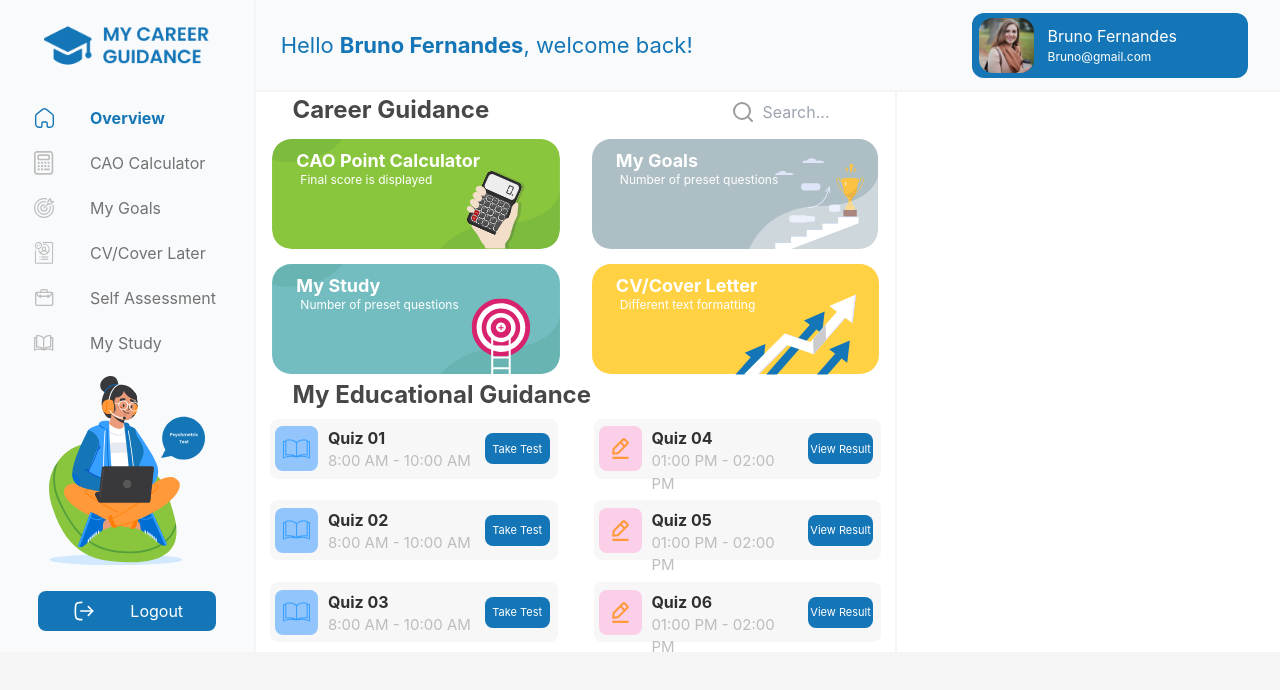
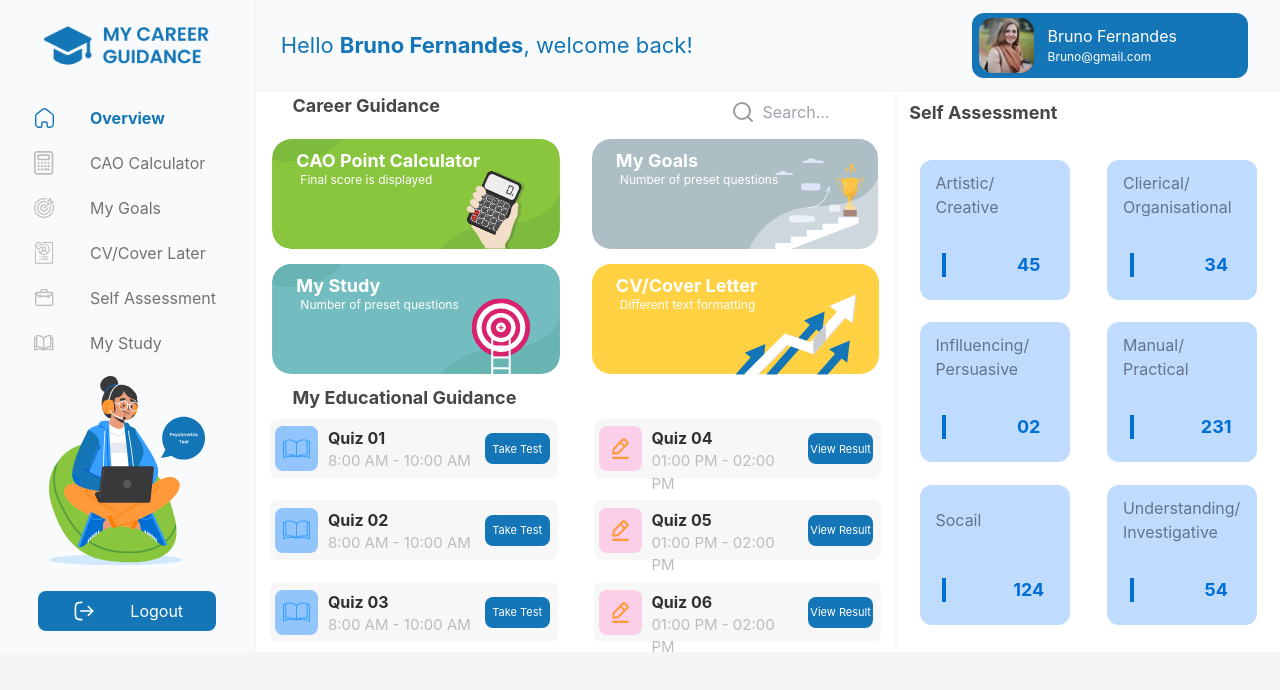
Before and after one commit to Zweidevs2020/career-frontend, a React (Create React App) app: page /dash-board in a window 1280 px wide. Shown: the top 690 px of the page. Built offline with nearby package versions, Linux system fonts and the light colour scheme.

Commit message:
Right: 1. complete design 2. little bit changes in styling

```diff
--- a/src/components/Careerdashboard/CareerDashboard.jsx
+++ b/src/components/Careerdashboard/CareerDashboard.jsx
@@ -2,6 +2,7 @@ import React from 'react'
 import Navbar from './Navbar';
 import Aside from './Aside';
 import Main from './Main';
+import Right from './Right';
 
 const CareerDashboard = () => {
   return (
@@ -15,7 +16,9 @@ const CareerDashboard = () => {
       <div className='career' class='bg-white col-span-5 ' >
         <Main/>
       </div>
-      <div className='rightaside' class='bg-white col-span-3' ></div>
+      <div className='rightaside' class='bg-white col-span-3' >
+        <Right/>
+      </div>
     </div>
   )
 }
--- a/src/components/Careerdashboard/Main/Main.jsx
+++ b/src/components/Careerdashboard/Main/Main.jsx
@@ -12,7 +12,7 @@ const Main = () => {
     <>
     <div class='h-[40px] w-[100%] flex items-center justify-between' >
         <div class='h-[40px] w-[53%] ml-8 ' >
-            <h1 class='text-[24px] text-[#474749] font-bold ml-1' >Career Guidance</h1>
+            <h1 class='text-[18px] text-[#474749] font-bold ml-1' >Career Guidance</h1>
         </div>
         <div class='h-[40px] w-[25%]  mr-2 flex items-center justify-around ' >
             <img src={searchicon} />
@@ -42,8 +42,8 @@ const Main = () => {
         </div>
     </div>
     <div class='h-[30px] w-[100%]  flex items-center justify-start ' >
-    <div class='h-[40px] w-[53%] ml-8 ' >
-            <h1 class='text-[24px] text-[#474749] font-bold ml-1' >My Educational Guidance</h1>
+    <div class='h-[40px] w-[53%] ml-8 flex items-center ' >
+            <h1 class='text-[18px] text-[#474749]  font-bold ml-1' >My Educational Guidance</h1>
         </div>
     </div>
     <div class='h-[237px] w-[100%] flex flex-col flex-wrap items-center justify-around gap-2' >
--- /dev/null
+++ b/src/components/Careerdashboard/Right/Right.jsx
@@ -0,0 +1,100 @@
+import React from 'react'
+
+const Right = () => {
+  return (
+    <>
+    <div class='h-[100%] w-[100%] items-center flex flex-col justify-around' >
+    <div class='h-[30px] w-[98%]  flex items-center' >
+        <p class='text-[#474749]  text-[18px] ml-2 font-bold' >Self Assessment</p>
+    </div>
+    <div class='h-[510px] w-[98%]  flex flex-col flex-wrap items-center justify-evenly' >
+       <div class='h-[140px] w-[40%] bg-blue-200  rounded-xl flex flex-col items-center justify-around'>
+        <div class='h-[50px] w-[90%] flex flex-col items-start justify-center ' >
+            <p class='text-[16px] text-slate-500 ml-2 font-lighter' >Artistic/</p>
+            <p class='text-[16px] text-slate-500 ml-2 font-lighter' >Creative</p>
+        </div>
+        <div class='h-[50px] w-[90%] flex items-center justify-around' >
+            <div class='h-[40px] w-[40%] flex items-center justify-start ' >
+            <div class='h-6 w-1 bg-[#006Ed3] ml-2 '></div>
+            </div>
+            <div class='h-[40px] w-[40%] flex items-center justify-center' >
+                <p class='text-lg text-[32px] font-bold text-[#006ED3]' >45</p>
+            </div>
+        </div>
+        </div>
+       <div class='h-[140px] w-[40%] bg-blue-200   rounded-xl flex flex-col items-center justify-around '>
+       <div class='h-[50px] w-[90%] flex flex-col items-start justify-center ' >
+            <p class='text-[16px] text-slate-500 ml-2 font-lighter' >Inflluencing/</p>
+            <p class='text-[16px] text-slate-500 ml-2 font-lighter' >Persuasive</p>
+        </div>
+        <div class='h-[50px] w-[90%] flex items-center justify-around' >
+        <div class='h-[40px] w-[40%]  flex items-center justify-start ' >
+            <div class='h-6 w-1 bg-[#006Ed3] ml-2 '></div>
+            </div>
+            <div class='h-[40px] w-[40%] flex items-center justify-center' >
+                <p class='text-lg text-[32px] font-bold text-[#006ED3]' >02</p>
+            </div>
+        </div>
+        </div>
+       <div class='h-[140px] w-[40%] bg-blue-200   rounded-xl  flex flex-col items-center justify-around'>
+       <div class='h-[50px] w-[90%] flex flex-col items-start justify-center ' >
+            <p class='text-[16px] text-slate-500 ml-2 font-lighter' >Socail</p>
+        </div>
+        <div class='h-[50px] w-[90%] flex items-center justify-around' >
+        <div class='h-[40px] w-[40%]  flex items-center justify-start ' >
+            <div class='h-6 w-1 bg-[#006Ed3] ml-2 '></div>
+            </div>
+            <div class='h-[40px] w-[40%] flex items-center justify-center' >
+                <p class='text-lg text-[32px] font-bold text-[#006ED3]' >124</p>
+            </div>
+        </div>
+        </div>
+       <div class='h-[140px] w-[40%] bg-blue-200   rounded-xl  flex flex-col items-center justify-around'>
+       <div class='h-[50px] w-[90%] flex flex-col items-start justify-center ' >
+            <p class='text-[16px] text-slate-500 ml-2 font-lighter' >Clierical/</p>
+            <p class='text-[16px] text-slate-500 ml-2 font-lighter' >Organisational</p>
+        </div>
+        <div class='h-[50px] w-[90%] flex items-center justify-around' >
+        <div class='h-[40px] w-[40%] flex items-center justify-start ' >
+            <div class='h-6 w-1 bg-[#006Ed3] ml-2 '></div>
+            </div>
+            <div class='h-[40px] w-[40%] flex items-center justify-center' >
+                <p class='text-lg text-[32px] font-bold text-[#006ED3]' >34</p>
+            </div>
+        </div>
+        </div>
+       <div class='h-[140px] w-[40%] bg-blue-200   rounded-xl  flex flex-col items-center justify-around'>
+       <div class='h-[50px] w-[90%] flex flex-col items-start justify-center ' >
+            <p class='text-[16px] text-slate-500 ml-2 font-lighter' >Manual/</p>
+            <p class='text-[16px] text-slate-500 ml-2 font-lighter' >Practical</p>
+        </div>
+        <div class='h-[50px] w-[90%] flex items-center justify-around' >
+        <div class='h-[40px] w-[40%]  flex items-center justify-start ' >
+            <div class='h-6 w-1 bg-[#006Ed3] ml-2 '></div>
+            </div>
+            <div class='h-[40px] w-[40%] flex items-center justify-center' >
+                <p class='text-lg text-[32px] font-bold text-[#006ED3]' >231</p>
+            </div>
+        </div>
+        </div>
+       <div class='h-[140px] w-[40%] bg-blue-200   rounded-xl  flex flex-col items-center justify-around'>
+       <div class='h-[50px] w-[90%] flex flex-col items-start justify-center ' >
+            <p class='text-[16px] text-slate-500 ml-2 font-lighter' >Understanding/</p>
+            <p class='text-[16px] text-slate-500 ml-2 font-lighter' >Investigative</p>
+        </div>
+        <div class='h-[50px] w-[90%] flex items-center justify-around' >
+        <div class='h-[40px] w-[40%]  flex items-center justify-start ' >
+            <div class='h-6 w-1 bg-[#006Ed3] ml-2 '></div>
+            </div>
+            <div class='h-[40px] w-[40%] flex items-center justify-center' >
+                <p class='text-lg text-[32px] font-bold text-[#006ED3]' >54</p>
+            </div>
+        </div>
+        </div>
+    </div>
+    </div>
+    </>
+  )
+}
+
+export default Right
--- /dev/null
+++ b/src/components/Careerdashboard/Right/index.js
@@ -0,0 +1,3 @@
+import Right from "./Right";
+
+export default Right;
```
